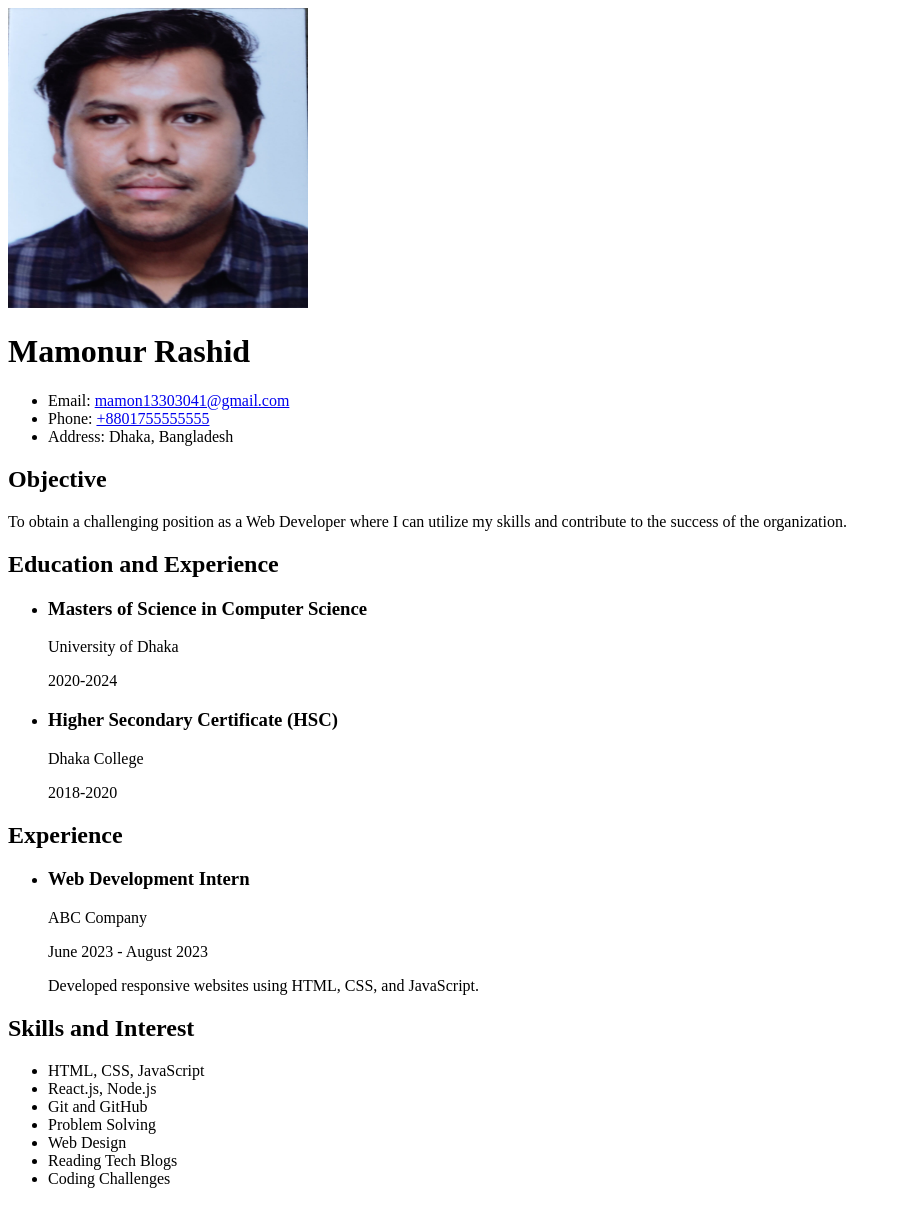
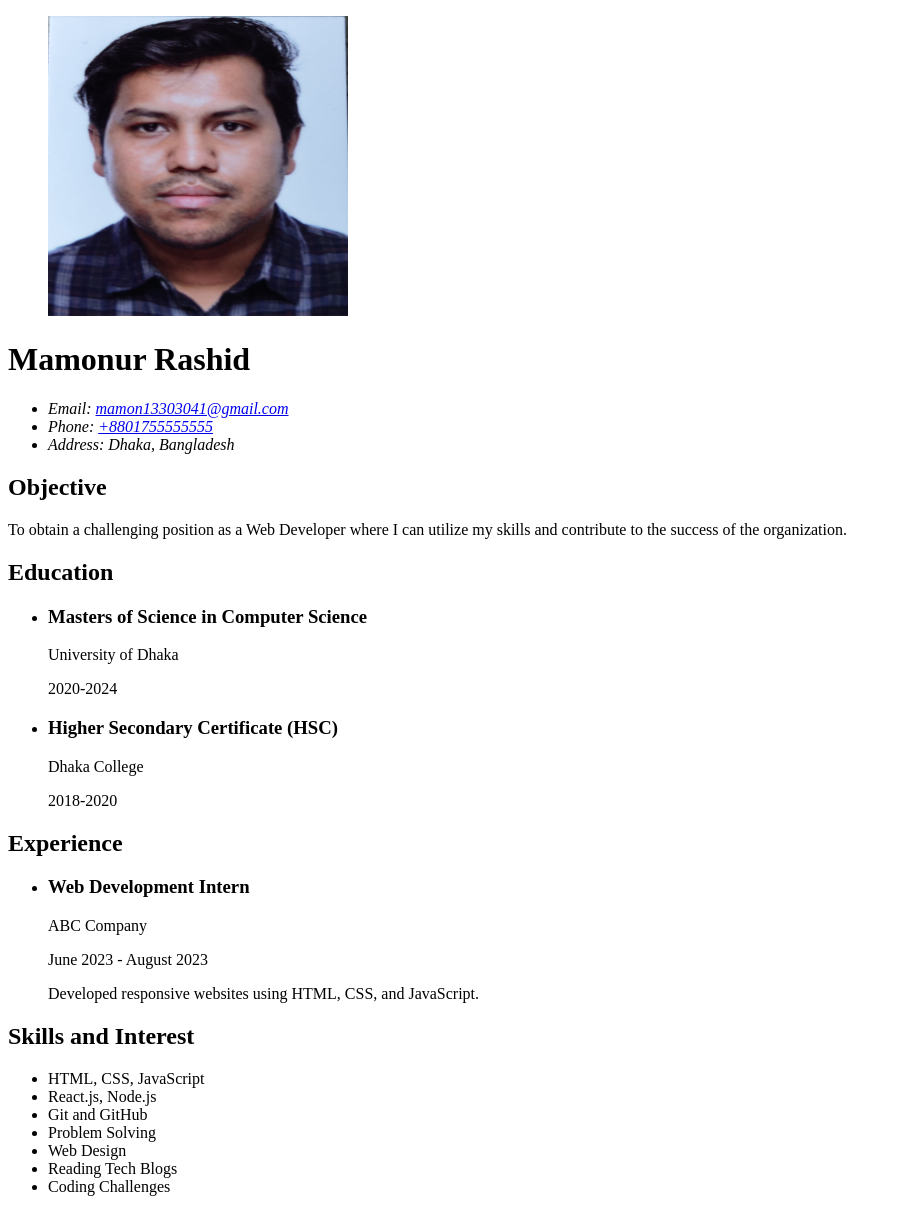
Before and after one commit to mamon13303041/AISoftwareDevelopment, a plain HTML site: page web-excercise/html-resume/resume.html in a window 1280 px wide. Shown: the whole page, without its empty margins (0-901 px from the left). Drawn offline with Linux system fonts and the light colour scheme.

Commit message:
semantic html for a resume updated

```diff
--- a/web-excercise/html-resume/resume.html
+++ b/web-excercise/html-resume/resume.html
@@ -9,19 +9,29 @@
 
 <body>
     <!-- Personal Information Section -->
+    <header>
+        <figure>
             <img src="../src/assets/mypic.jpeg" alt="Mamonur Rashid" width="300" height="300">
+        </figure>
         <h1>Mamonur Rashid</h1>
+        <address>
             <ul>
                 <li>Email: <a href="mailto:mamon13303041@gmail.com">mamon13303041@gmail.com</a></li>
                 <li>Phone: <a href="tel:+8801755555555">+8801755555555</a></li>
                 <li>Address: Dhaka, Bangladesh</li>
             </ul>
+        </address>
+    </header>
     <!-- Objective Section -->
+    <section>
         <h2>Objective</h2>
-    <p>To obtain a challenging position as a Web Developer where I can utilize my skills and contribute to the success
+        <p>To obtain a challenging position as a Web Developer where I can utilize my skills and contribute to the
+            success
             of the organization.</p>
+    </section>
     <!-- Education  and Experience Section -->
-    <h2>Education and Experience</h2>
+    <section>
+        <h2>Education</h2>
         <ul>
             <li>
                 <h3>Masters of Science in Computer Science</h3>
@@ -35,8 +45,9 @@
             </li>
 
         </ul>
-
+    </section>
     <!-- Experience Section -->
+    <section>
         <h2>Experience</h2>
         <ul>
             <li>
@@ -46,6 +57,9 @@
                 <p>Developed responsive websites using HTML, CSS, and JavaScript.</p>
             </li>
         </ul>
+    </section>
+    <!-- Skills and Interest Section -->
+    <section>
         <h2>Skills and Interest</h2>
         <ul>
             <li>HTML, CSS, JavaScript</li>
@@ -57,7 +71,7 @@
             <li>Coding Challenges</li>
         </ul>
 
-
+    </section>
 </body>
 
 </html>
```
Lines whose indentation alone changed are shown as unchanged.
